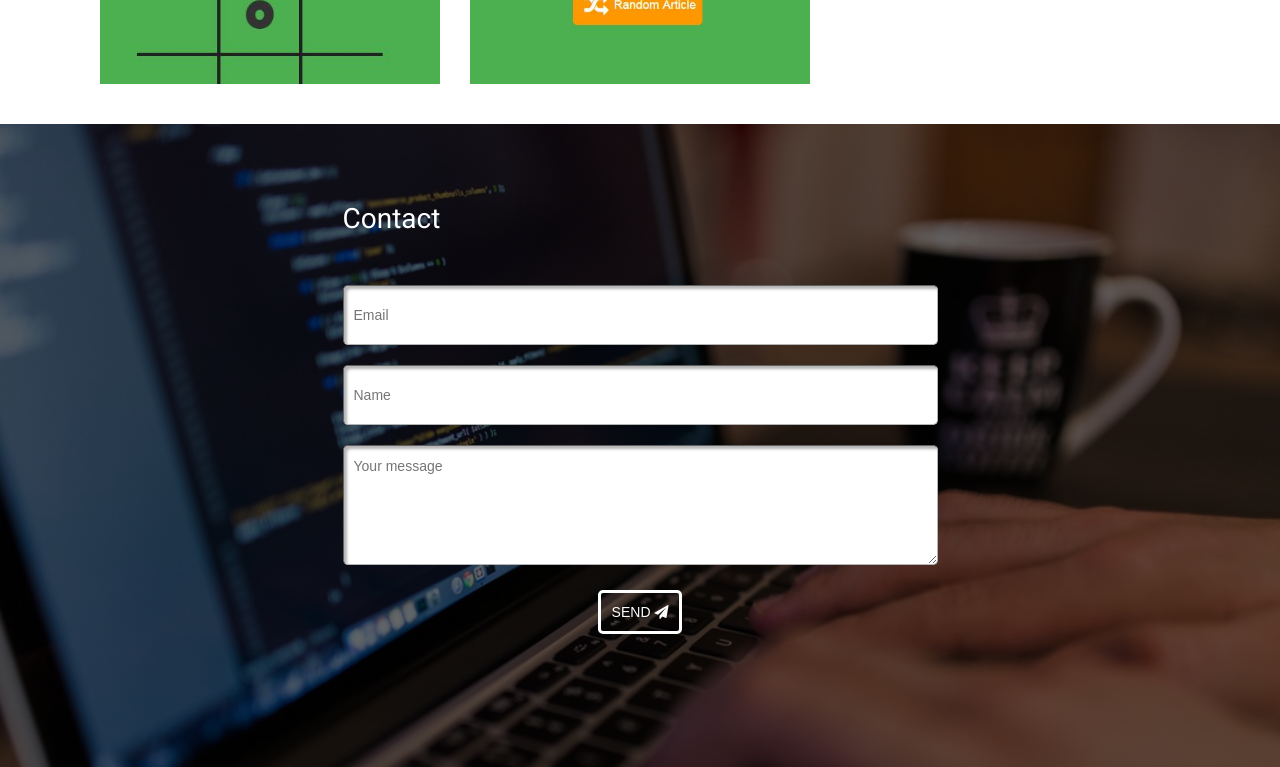
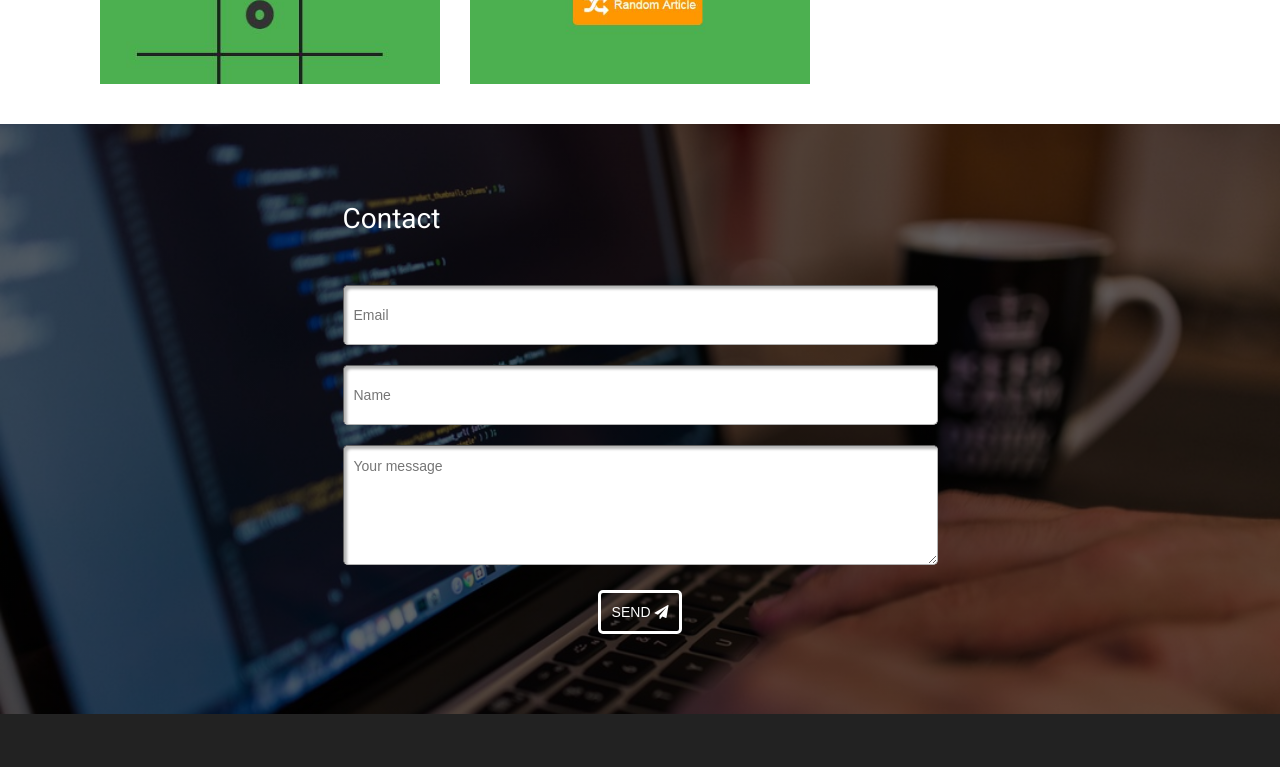
Before and after one commit to romi103/romi103.github.io, a website: page index.html in a window 1280 px wide. Shown: the part 1610-2377 px from the top of the page. Drawn offline with nearby package versions, Linux system fonts and the light colour scheme.

Commit message:
contact form resposivness fixes

```diff
--- a/sass/pages/_contact.scss
+++ b/sass/pages/_contact.scss
@@ -1,8 +1,9 @@
 #contact-wraper {
     color: $white;
     padding-top: 80px;
+    padding-bottom: 80px;
     background-color: $black;
-    height: 100vh;
+    // height: 100vh;
     background-image: linear-gradient(rgba(0, 0, 0, 0.6), rgba(0, 0, 0, 0.6)), url("../public/photo-1429051883746-afd9d56fbdaf.jpg");
     background-repeat: no-repeat;
     background-size: cover;
```
Also changed, not shown: css/style.css, 1 other file.
